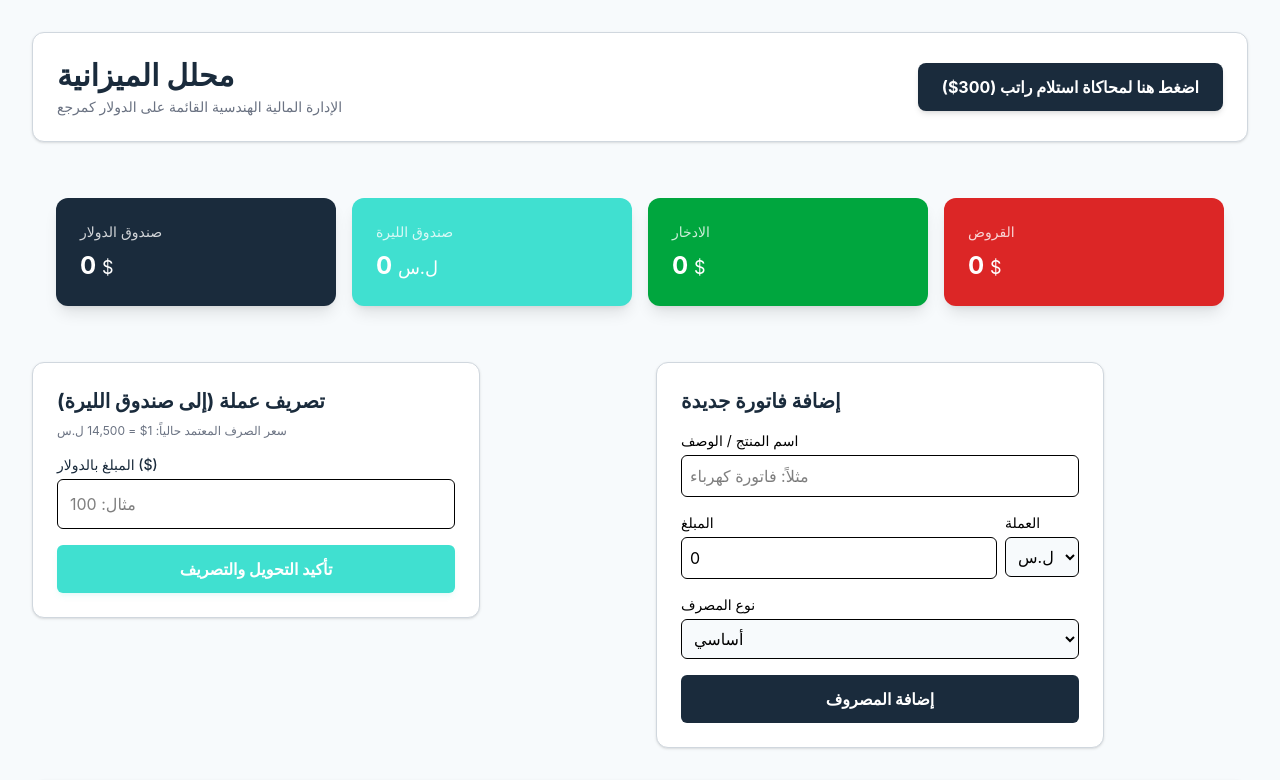
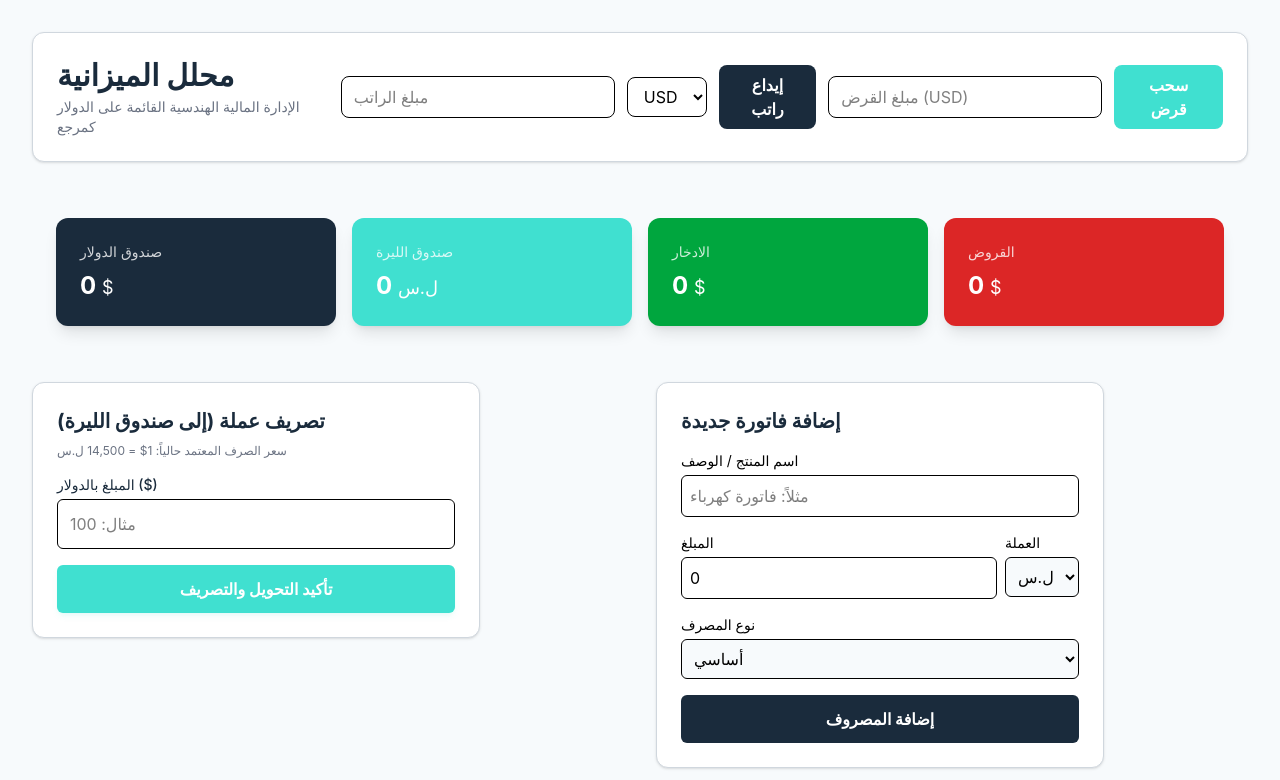
Before and after one commit to ratepnaal/Budget-Analyzer, a Next.js app: page / in a window 1280 px wide. Shown: the top 780 px of the page. Built offline with nearby package versions, Linux system fonts and the light colour scheme.

Commit message:
edit add salary + funds loans and saving

```diff
--- a/app/page.tsx
+++ b/app/page.tsx
@@ -1,6 +1,8 @@
+// app/page.tsx
  'use client';
+import { useState } from 'react';
 import { useAppDispatch } from '@/store/hooks';
-import { depositUSD } from '@/store/walletSlice';
+import { depositUSD, depositSYP, takeLoan } from '@/store/walletSlice';
 import BalanceCards from './components/BalanceCards';
 import AddTransactionForm from './components/AddTransactionForm';
 import TransferForm from './components/TransferForm';
@@ -12,6 +14,9 @@ import ExpenseBarChart from './components/ExpenseBarChart';
 
 export default function Home() {
   const dispatch = useAppDispatch();
+  const [salary, setSalary] = useState('');
+  const [salaryCurrency, setSalaryCurrency] = useState<'USD' | 'SYP'>('USD');
+  const [loanAmount, setLoanAmount] = useState('');
   return (
     <main className="min-h-screen bg-surface p-4 md:p-8">
       <div className="max-w-7xl mx-auto space-y-8">
@@ -23,13 +28,59 @@ export default function Home() {
             <p className="text-gray-500 text-sm mt-1">الإدارة المالية الهندسية القائمة على الدولار كمرجع</p>
           </div>
 
-          {/* زر محاكاة استلام راتب (300 دولار كالمثال) */}
+          {/* مدخلات استلام راتب + سحب قرض */}
+          <div className="mt-4 md:mt-0 flex items-center gap-3">
+            <input
+              type="number"
+              step="any"
+              placeholder="مبلغ الراتب"
+              value={salary}
+              onChange={(e) => setSalary(e.target.value)}
+              className="px-3 py-2 rounded-lg border"
+            />
+            <select
+              value={salaryCurrency}
+              onChange={(e) => setSalaryCurrency(e.target.value as 'USD' | 'SYP')}
+              className="px-3 py-2 rounded-lg border"
+            >
+              <option value="USD">USD</option>
+              <option value="SYP">SYP</option>
+            </select>
             <button
-            onClick={() => dispatch(depositUSD(300))}
-            className="mt-4 md:mt-0 bg-secondary hover:bg-opacity-90 text-white font-bold px-6 py-3 rounded-lg transition-all shadow-md"
+              onClick={() => {
+                const amt = Number(salary);
+                if (!amt || amt <= 0) return alert('أدخل مبلغ صالح أكبر من صفر');
+                if (salaryCurrency === 'USD') dispatch(depositUSD(amt));
+                else dispatch(depositSYP(amt));
+                setSalary('');
+                alert('تم إضافة الراتب بنجاح');
+              }}
+              className="bg-secondary hover:bg-opacity-90 text-white font-bold px-4 py-2 rounded-lg"
             >
-            اضغط هنا لمحاكاة استلام راتب (300$)
+              إيداع راتب
             </button>
+
+            <input
+              type="number"
+              step="any"
+              placeholder="مبلغ القرض (USD)"
+              value={loanAmount}
+              onChange={(e) => setLoanAmount(e.target.value)}
+              className="px-3 py-2 rounded-lg border"
+            />
+            <button
+              onClick={() => {
+                const amt = Number(loanAmount);
+                if (!amt || amt <= 0) return alert('أدخل مبلغ قرض صالح أكبر من صفر');
+                dispatch(takeLoan(amt));
+                setLoanAmount('');
+                alert('تم سحب القرض وإضافة المبلغ إلى الرصيد');
+              }}
+              className="bg-primary hover:bg-primary-dark text-white font-bold px-4 py-2 rounded-lg"
+            >
+              سحب قرض
+            </button>
+          </div>
         </div>
 
         {/* عرض الصناديق الأربعة */}
@@ -43,6 +94,7 @@ export default function Home() {
           {/* نموذج إضافة الفاتورة (الذي يخصم مباشرة من الصندوق المحدد) */}
           <AddTransactionForm />
         </div>
+
         <div className="w-full">
           <TransactionsHistory />
         </div>
@@ -57,7 +109,7 @@ export default function Home() {
 
         <div className="lg:col-span-1">
           <Analytics />
-    <ExpenseBarChart/>
+          <ExpenseBarChart />
         </div>
 
       </div>
--- a/package.json
+++ b/package.json
@@ -3,6 +3,7 @@
   "version": "0.1.0",
   "private": true,
   "scripts": {
+    "predev": "npx kill-port 3000",
     "dev": "next dev",
     "build": "next build",
     "start": "next start",
@@ -23,6 +24,7 @@
     "@types/react-dom": "^19",
     "eslint": "^9",
     "eslint-config-next": "16.2.6",
+    "kill-port": "^2.0.1",
     "tailwindcss": "^4.3.0",
     "typescript": "^5"
   }
--- a/store/store.ts
+++ b/store/store.ts
@@ -1,22 +1,31 @@
 import { configureStore } from "@reduxjs/toolkit";
-import walletReducer from "./walletSlice";
-import transactionsReducer from "./transactionsSlice";
-import basketReducer from "./basketSlice";
+import walletReducer, { hytdrateWalle } from "./walletSlice";
+import transactionsReducer, { hydrateTransactions } from "./transactionsSlice";
+import basketReducer, { hydrateBasket } from "./basketSlice";
+
+// Try to load persisted state from localStorage (client only)
 
 export const store = configureStore({
-    reducer:{
-        wallet:walletReducer,
+  reducer: {
+    wallet: walletReducer,
     transactions: transactionsReducer,
     basket: basketReducer,
-    }
-})
+  },
+});
 
+
+
+// Persist selected parts of state to localStorage on client
 if (typeof window !== 'undefined') {
   store.subscribe(() => {
+    try {
       const state = store.getState();
       localStorage.setItem('wallet_data', JSON.stringify(state.wallet));
       localStorage.setItem('transactions_data', JSON.stringify(state.transactions.list));
       localStorage.setItem('basket_data', JSON.stringify(state.basket.items));
+    } catch (e) {
+      console.warn('Failed to persist state to localStorage:', e);
+    }
   });
 }
 
--- a/store/walletSlice.ts
+++ b/store/walletSlice.ts
@@ -1,52 +1,66 @@
-import { createSlice , PayloadAction } from "@reduxjs/toolkit";
+// store/walletSlice.ts
+import { createSlice, PayloadAction } from "@reduxjs/toolkit";
 import { WalletState } from "@/types";
 
-const initialState : WalletState = {
-    usdBalance:0,
-    sypBalance:0,
-    savingsBalance:0,
-    loansBalance:0,
-    currentExchangeRate:14500
-}
+const initialState: WalletState = {
+    usdBalance: 0,
+    sypBalance: 0,
+    savingsBalance: 0,
+    loansBalance: 0,
+    currentExchangeRate: 14500,
+};
 
 const WalletSlice = createSlice({
-    name:'wallet',
+    name: "wallet",
     initialState,
-    reducers:{
-        updateExchangeRate:(state , action: PayloadAction<number>)=>{
+    reducers: {
+        updateExchangeRate: (state, action: PayloadAction<number>) => {
             if (action.payload > 0) {
                 state.currentExchangeRate = action.payload;
-    }},
+            }
+        },
 
-        depositUSD:(state , action: PayloadAction<number>)=>{
+        depositUSD: (state, action: PayloadAction<number>) => {
             state.usdBalance += action.payload;
         },
 
-         depositSYP:(state , action: PayloadAction<number>)=>{
+        depositSYP: (state, action: PayloadAction<number>) => {
             state.sypBalance += action.payload;
         },
 
-        withdrawUSD:(state , action:PayloadAction<number>)=>{
+        withdrawUSD: (state, action: PayloadAction<number>) => {
             state.usdBalance -= action.payload;
         },
 
-        withdrawSYP:(state , action:PayloadAction<number>)=>{
+        withdrawSYP: (state, action: PayloadAction<number>) => {
             state.sypBalance -= action.payload;
         },
 
-        transferUsdToSyp:(state , action:PayloadAction<number>)=>{
+        transferUsdToSyp: (state, action: PayloadAction<number>) => {
             const usdAmount = action.payload;
             const sypEquivalent = usdAmount * state.currentExchangeRate;
 
-            if(state.usdBalance >= usdAmount){
-                state.usdBalance-=usdAmount;
-                state.sypBalance +=sypEquivalent
+            if (state.usdBalance >= usdAmount) {
+                state.usdBalance -= usdAmount;
+                state.sypBalance += sypEquivalent;
             }
         },
 
-hytdrateWalle: (state, action: PayloadAction<{ usdBalance: number; sypBalance: number; currentExchangeRate: number }>) => {
+        // Set balances, savings, loans and rate (used for hydration / restoring state)
+        hytdrateWalle: (
+            state,
+            action: PayloadAction<{
+                usdBalance: number;
+                sypBalance: number;
+                savingsBalance?: number;
+                loansBalance?: number;
+                currentExchangeRate: number;
+            }>
+        ) => {
             state.usdBalance = action.payload.usdBalance;
             state.sypBalance = action.payload.sypBalance;
+            state.savingsBalance = action.payload.savingsBalance ?? state.savingsBalance;
+            state.loansBalance = action.payload.loansBalance ?? state.loansBalance;
             state.currentExchangeRate = action.payload.currentExchangeRate;
         },
 
@@ -58,8 +72,24 @@ hytdrateWalle: (state, action: PayloadAction<{ usdBalance: number; sypBalance: n
             state.sypBalance += action.payload;
         },
 
+        // New: take a loan -> increase cash (USD) and increase loans (debt)
+        takeLoan: (state, action: PayloadAction<number>) => {
+            const amount = action.payload;
+            if (amount > 0) {
+                state.usdBalance += amount;
+                state.loansBalance += amount;
             }
-})
+        },
+
+        // New: add to savings (SYP or USD normalized to SYP by rate if needed outside)
+        addToSavings: (state, action: PayloadAction<number>) => {
+            const amount = action.payload;
+            if (amount > 0) {
+                state.savingsBalance += amount;
+            }
+        },
+    },
+});
 
 const walletReducer = WalletSlice.reducer;
 
@@ -72,7 +102,9 @@ export const {
     transferUsdToSyp,
     hytdrateWalle,
     refundSYP,
-  refundUSD
+    refundUSD,
+    takeLoan,
+    addToSavings,
 } = WalletSlice.actions;
 
 export default walletReducer;
```
Also changed, not shown: app/components/PendingBasket.tsx (+70 -28 lines), 1 other file (tests, documents, lock files or other folders). Lines whose indentation alone changed are shown as unchanged.
